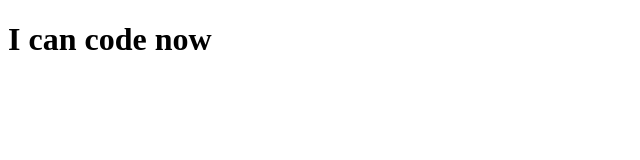
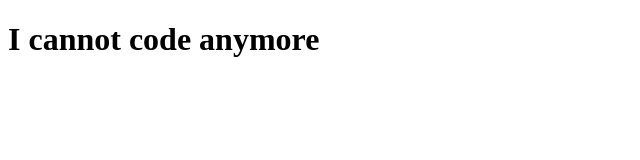
Before and after one commit to ehasan28/Programminghero-repo, a plain HTML site: page index.html in a window 1280 px wide. Shown: the whole page, without its empty margins (0-640 px from the left). Drawn offline with Linux system fonts and the light colour scheme.

Commit message:
Third Commit

```diff
--- a/index.html
+++ b/index.html
@@ -7,6 +7,6 @@
     <title>My First Website</title>
 </head>
 <body>
-    <h1>I can code now</h1>
+    <h1>I cannot code anymore</h1>
 </body>
 </html>
```
